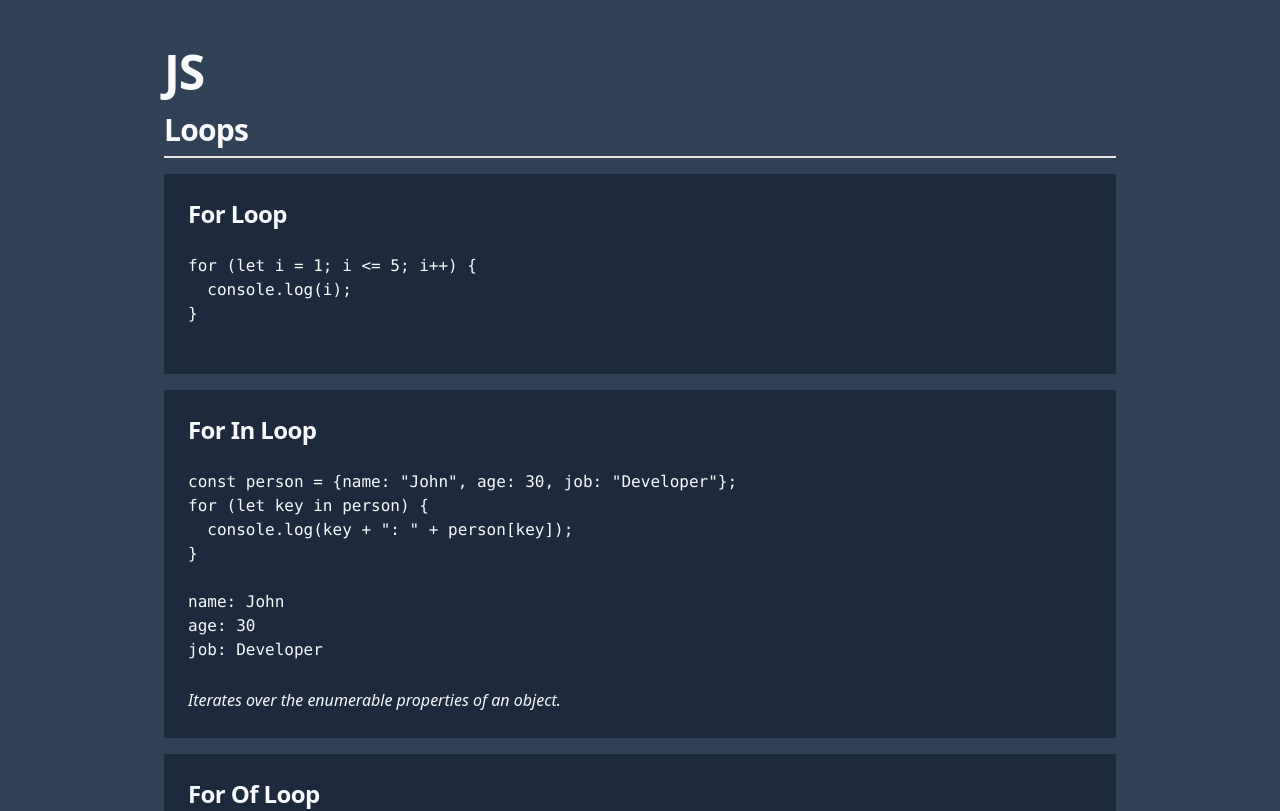
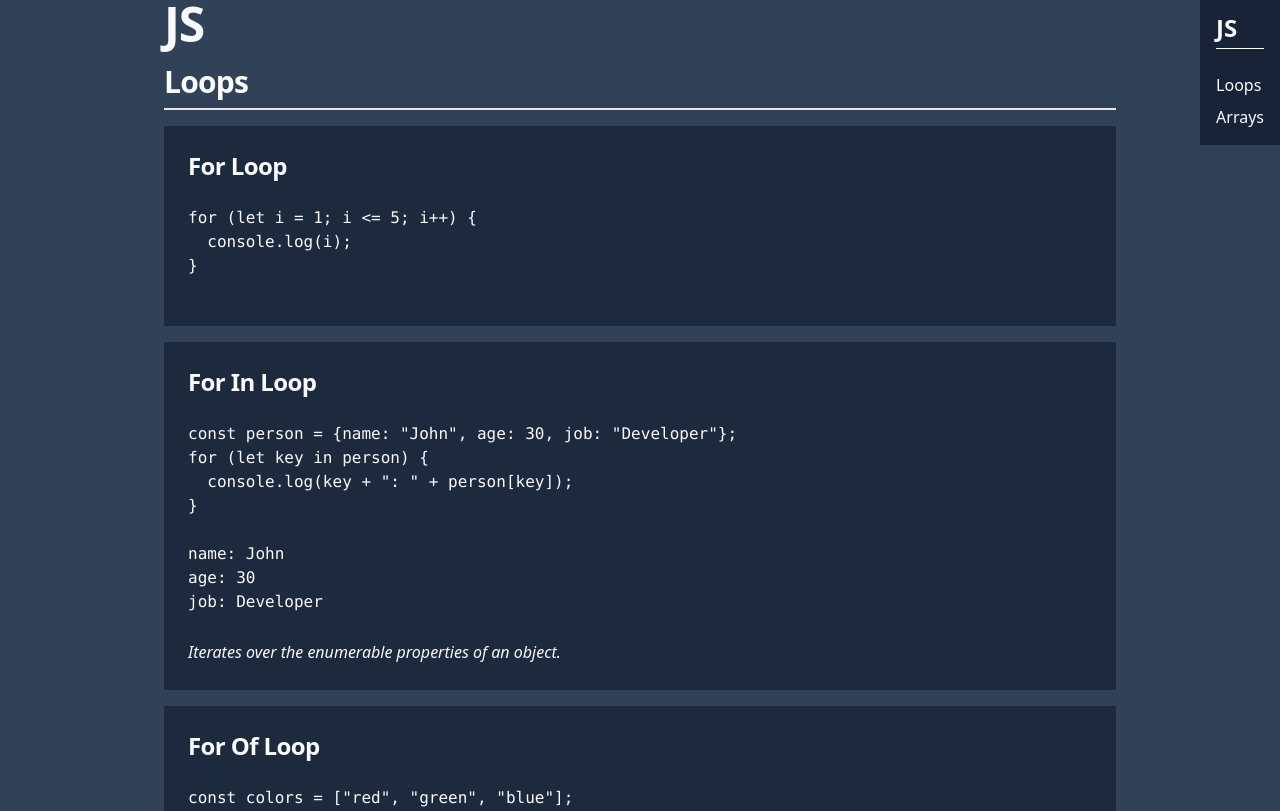
Before and after one commit to Dillonzellis/review-25, a Next.js app: page /js/loops in a window 1280 px wide. Shown: the top 811 px of the page. Built offline with nearby package versions, Linux system fonts and the light colour scheme.

Commit message:
feat: add SideBarNav

```diff
--- a/src/app/js/arrays/page.tsx
+++ b/src/app/js/arrays/page.tsx
@@ -1,13 +1,18 @@
 import MaxWidthWrapper from "@/components/UI/MaxWidthWrapper";
 import TypographyH1 from "@/components/Typograpy/TypographyH1";
 import ConceptBlock from "@/components/ConceptBlock/ConceptBlock";
+import SideBarNav from "@/components/SideBarNav/SideBarNav";
+import { NavMainData } from "@/components/SideBarNav/MainNavLinks";
 
 export default function ArraysPage() {
   return (
+    <>
+      <SideBarNav navLinks={NavMainData} />
       <MaxWidthWrapper>
         <TypographyH1 className="mb-4">Arrays Methods</TypographyH1>
         <hr className="pb-4" />
         <ConceptBlock
+          id="#forEach"
           title="forEach"
           code={`
 const fruits = ["apple", "banana", "orange"];
@@ -22,6 +27,7 @@ fruits.forEach((fruit, index) => {
           desc="Iterate over array elements with their indices"
         />
         <ConceptBlock
+          id="#map"
           title="map"
           code={`
 const numbers = [1, 2, 3, 4, 5];
@@ -33,6 +39,7 @@ console.log(doubled);
           desc="Creates a new array by applying a function to each element."
         />
         <ConceptBlock
+          id="#filter"
           title="filter"
           code={`
 const numbers = [1, 2, 3, 4, 5];
@@ -44,6 +51,7 @@ console.log(evens);
           desc="Creates a new array with elements that pass a test."
         />
         <ConceptBlock
+          id="#reduce"
           title="reduce"
           code={`
 const numbers = [1, 2, 3, 4, 5];
@@ -55,5 +63,6 @@ console.log(sum);
           desc="Reduces an array to a single value by applying a function."
         />
       </MaxWidthWrapper>
+    </>
   );
 }
--- a/src/app/js/loops/page.tsx
+++ b/src/app/js/loops/page.tsx
@@ -2,14 +2,20 @@ import MaxWidthWrapper from "@/components/UI/MaxWidthWrapper";
 import TypographyH1 from "@/components/Typograpy/TypographyH1";
 import TypographyH2 from "@/components/Typograpy/TypographyH2";
 import ConceptBlock from "@/components/ConceptBlock/ConceptBlock";
+import SideBarNav from "@/components/SideBarNav/SideBarNav";
+import { NavMainData } from "@/components/SideBarNav/MainNavLinks";
 
 export default function LoopsPage() {
   return (
+    <>
+      <SideBarNav navLinks={NavMainData} />
+      <main>
         <MaxWidthWrapper>
           <TypographyH1 className="mb-4">JS</TypographyH1>
           <TypographyH2>Loops</TypographyH2>
           <hr className="pb-4" />
           <ConceptBlock
+            id="forLoop"
             title="For Loop"
             code={`
 for (let i = 1; i <= 5; i++) {
@@ -18,6 +24,7 @@ for (let i = 1; i <= 5; i++) {
       `}
           />
           <ConceptBlock
+            id="forInLoop"
             title="For In Loop"
             code={`
 const person = {name: "John", age: 30, job: "Developer"};
@@ -33,6 +40,7 @@ job: Developer
           />
 
           <ConceptBlock
+            id="forOfLoop"
             title="For Of Loop"
             code={`
 const colors = ["red", "green", "blue"];
@@ -47,5 +55,7 @@ blue
             desc="Iterate over array elements"
           />
         </MaxWidthWrapper>
+      </main>
+    </>
   );
 }
--- a/src/app/layout.tsx
+++ b/src/app/layout.tsx
@@ -1,6 +1,7 @@
 import type { Metadata } from "next";
 import { Geist, Geist_Mono } from "next/font/google";
 import "./globals.css";
+import SideBarNav from "@/components/SideBarNav/SideBarNav";
 
 const geistSans = Geist({
   variable: "--font-geist-sans",
@@ -27,7 +28,7 @@ export default function RootLayout({
       <body
         className={`${geistSans.variable} ${geistMono.variable} min-h-screen bg-slate-700 text-slate-50 antialiased`}
       >
-        <main className="pt-12">{children}</main>
+        {children}
       </body>
     </html>
   );
--- a/src/components/ConceptBlock/ConceptBlock.tsx
+++ b/src/components/ConceptBlock/ConceptBlock.tsx
@@ -2,14 +2,20 @@ import { TypographyH3 } from "../Typograpy/TypographyH3";
 import { TypographyP } from "../Typograpy/TypographyP";
 
 type ConceptBlockType = {
+  id: string;
   title: string;
   code: string;
   desc?: string;
 };
 
-export default function ConceptBlock({ title, code, desc }: ConceptBlockType) {
+export default function ConceptBlock({
+  id,
+  title,
+  code,
+  desc,
+}: ConceptBlockType) {
   return (
-    <div className="mb-4 bg-slate-800 p-6">
+    <div id={id} className="mb-4 bg-slate-800 p-6">
       <TypographyH3>{title}</TypographyH3>
       <code>
         <pre>{code}</pre>
--- /dev/null
+++ b/src/components/SideBarNav/MainNavLinks.ts
@@ -0,0 +1,12 @@
+export const NavMainData = [
+  {
+    title: "Loops",
+    link: "/js/loops",
+  },
+  {
+    title: "Arrays",
+    link: "/js/arrays",
+  },
+];
+
+export type NavLinkType = (typeof NavMainData)[number];
--- /dev/null
+++ b/src/components/SideBarNav/SideBarNav.tsx
@@ -0,0 +1,22 @@
+import { NavLinkType } from "@/types/NavLinksType";
+import Link from "next/link";
+
+type SideBarNavProps = {
+  navLinks: NavLinkType[];
+};
+
+export default function SideBarNav({ navLinks }: SideBarNavProps) {
+  return (
+    <div className="fixed right-0 max-w-xl bg-slate-900/70 p-4">
+      <div className="flex flex-col gap-2">
+        <div className="text-2xl leading-none font-bold">JS</div>
+        <hr className="border-t-slate-50 pb-4" />
+        {navLinks.map((link, idx) => (
+          <Link key={idx} href={link.link}>
+            {link.title}
+          </Link>
+        ))}
+      </div>
+    </div>
+  );
+}
```
Lines whose indentation alone changed are shown as unchanged.
